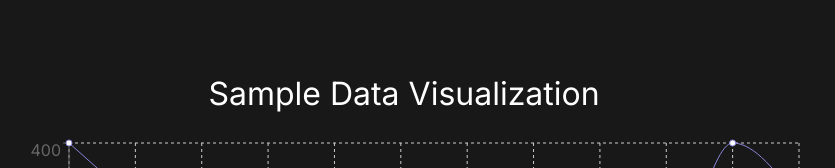
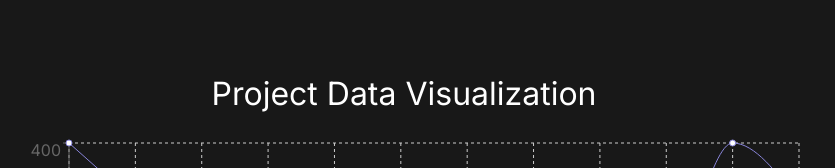
Before and after one commit to idncod/portfolioIdncod, a Next.js app: page /project/data-visualization in a window 1280 px wide. Shown: the part 233-401 px from the top of the page, without its empty margins (236-1071 px from the left). Built offline with nearby package versions, Linux system fonts and the light colour scheme.

Commit message:
add ts support for the component LineChart.tsx and the page.tsx for DataVisualization

```diff
--- a/package.json
+++ b/package.json
@@ -31,10 +31,12 @@
     "sharp": "^0.33.3"
   },
   "devDependencies": {
-    "@types/react": "18.3.2",
+    "@types/node": "^22.5.1",
+    "@types/react": "^18.3.5",
     "cypress": "^13.13.3",
     "eslint": "^8",
     "eslint-config-next": "14.0.4",
-    "tailwindcss": "^3.4.3"
+    "tailwindcss": "^3.4.3",
+    "typescript": "^5.5.4"
   }
 }
--- a/src/app/project/data-visualization/page.js
+++ b/src/app/project/data-visualization/page.tsx
@@ -1,8 +1,14 @@
 'use client'
+import { FC } from 'react';
+import styles from './DataVisualization.module.scss';
 import CustomLineChart from '../../../components/LineChart';
-import styles from './DataVisualization.module.scss';
 
-const dummyData = [
+interface DataPoint {
+    name: string;
+    value: number;
+}
+
+const dummyData: DataPoint[] = [
     { name: 'Jan', value: 400 },
     { name: 'Feb', value: 300 },
     { name: 'Mar', value: 200 },
@@ -17,13 +23,15 @@ const dummyData = [
     { name: 'Dec', value: 300 },
 ];
 
-export default function DataVisualizationPage() {
+const DataVisualizationPage: FC = () => {
     return (
         <div className={styles.container}>
-            <h1 className={styles.title}>Sample Data Visualization</h1>
+            <h1 className={styles.title}>Project Data Visualization</h1>
             <div className={styles.chart}>
                 <CustomLineChart data={dummyData} />
             </div>
         </div>
     );
-}
+};
+
+export default DataVisualizationPage;
```
Also changed, not shown: src/components/LineChart.tsx (renamed from src/components/LineChart.js, +11 -1 lines), 2 other files (tests, documents, lock files or other folders).
